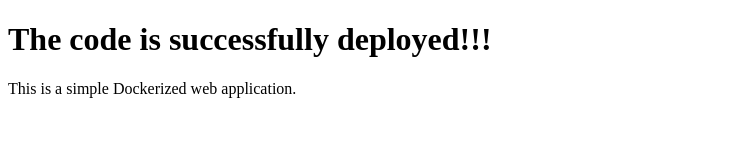
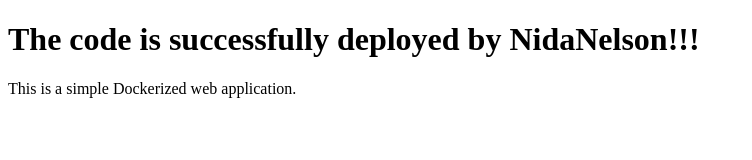
Before and after one commit to nidanelson/network_container_cloud_deployment_CA1, a plain HTML site: page hello-world-app/index.html in a window 1280 px wide. Shown: the whole page, without its empty margins (0-752 px from the left). Drawn offline with Linux system fonts and the light colour scheme.

Commit message:
modified index

```diff
--- a/hello-world-app/index.html
+++ b/hello-world-app/index.html
@@ -4,7 +4,7 @@
     <title>Hello World</title>
 </head>
 <body>
-    <h1>The code is successfully deployed!!!</h1>
+    <h1>The code is successfully deployed by NidaNelson!!!</h1>
     <p>This is a simple Dockerized web application.</p>
 </body>
 </html>
```
